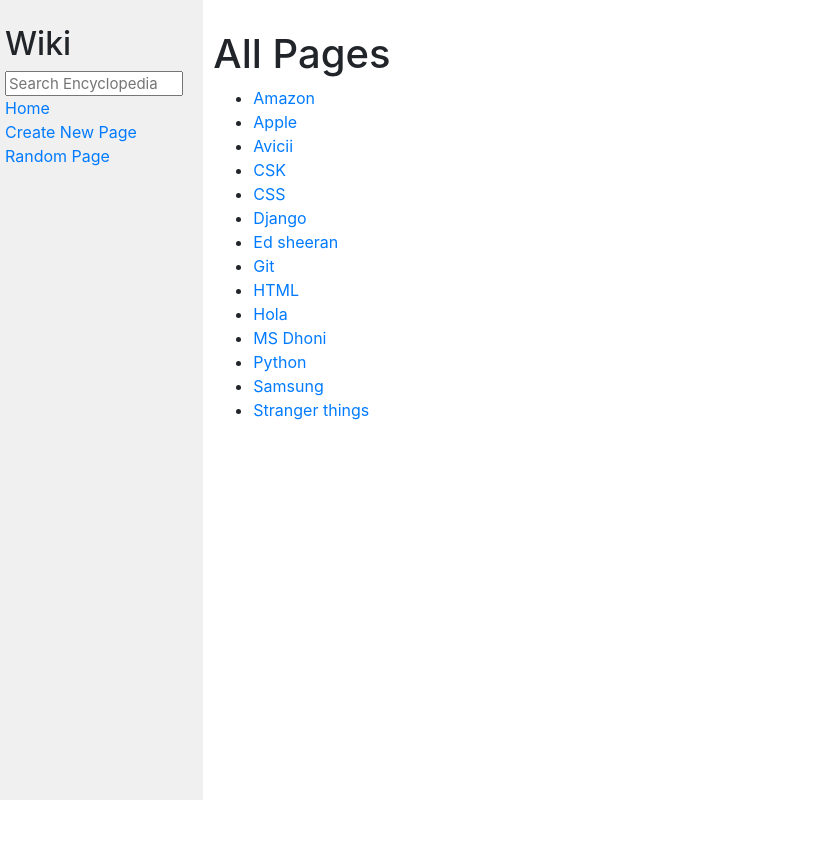
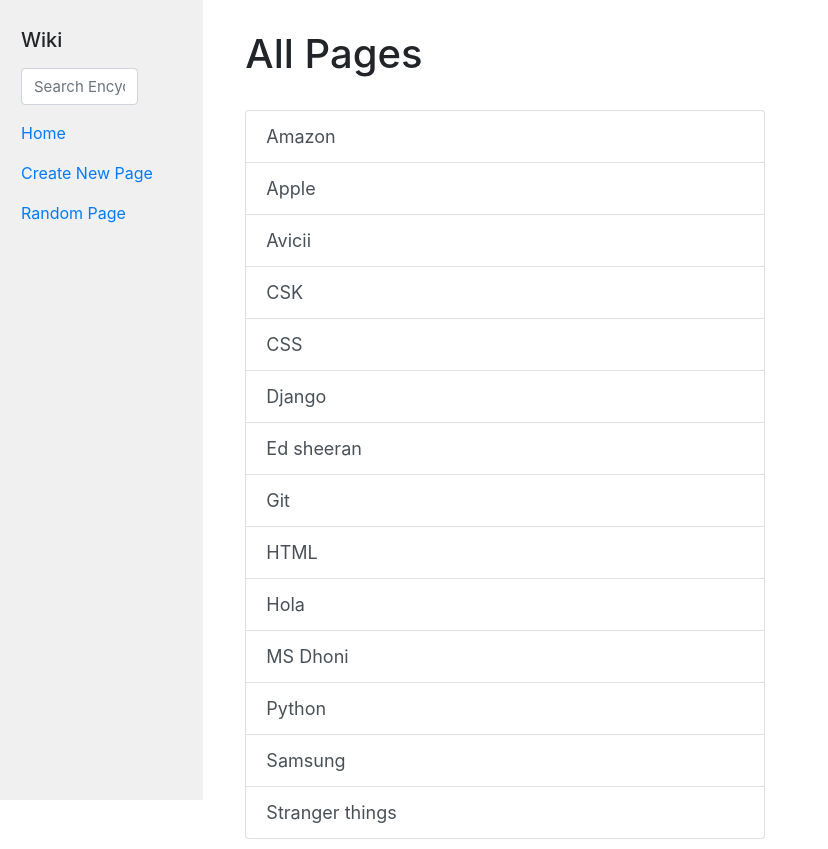
Before and after one commit to aviiciii/wikipedia, a Django app: page / in a window 1280 px wide. Shown: the whole page, without its empty margins (0-828 px from the left). Before the commit the page ends 800 px from the top, so only its background shows below. Run offline with Django 3.2, Linux system fonts and the light colour scheme; parts of the project's set-up code (start-up, migrations or seed data) failed here and were passed over; some libraries are stand-ins or nearby versions.

Commit message:
styled nav and index

```diff
--- a/encyclopedia/static/encyclopedia/styles.css
+++ b/encyclopedia/static/encyclopedia/styles.css
@@ -32,7 +32,7 @@
 }
 
 .search {
-    width: 100%;
+    width: 80%;
     font-size: 15px;
     line-height: 15px;
 }
@@ -46,3 +46,17 @@
 .sidebar h2 {
     margin-top: 5px;
 }
+
+.body_spacing {
+    padding-left: 4vh;
+}
+
+.list-group-item{
+    font-size: large;
+    width: 50%;
+}
+
+.nav-link a:hover{
+    font-style: normal;
+    text-decoration: none;
+}
--- a/encyclopedia/templates/encyclopedia/index.html
+++ b/encyclopedia/templates/encyclopedia/index.html
@@ -7,9 +7,11 @@
 {% block body %}
     <h1>All Pages</h1>
 
-    <ul>
+    <br>
+
+    <ul class="list-group">
         {% for entry in entries %}
-            <li><a href='{% url 'encyclopedia:article' name=entry %}'>{{ entry }}</a></li>
+            <a class="list-group-item list-group-item-action" href='{% url 'encyclopedia:article' name=entry %}'>{{ entry }}</a>
         {% endfor %}
     </ul>
 
--- a/encyclopedia/templates/encyclopedia/layout.html
+++ b/encyclopedia/templates/encyclopedia/layout.html
@@ -15,18 +15,24 @@
     <body>
         <div class="row">
             <div class="sidebar col-lg-2 col-md-3">
-                <h2>Wiki</h2>
+                <span class = 'navbar-brand mb-0 h1 nav-link'>Wiki</span>
+                <br>
+
                 <form action='{% url 'encyclopedia:search' %}' method = 'POST'>
                     {% csrf_token %}
-                    <input class="search" type="text" name="q" placeholder="Search Encyclopedia">
+                    <div class ="nav-link">
+                        <input class="search form-control" type="text" name="q" placeholder="Search Encyclopedia">
+                    </div>
                 </form>
-                <div>
+
+
+                <div class ="nav-link">
                     <a href="{% url 'encyclopedia:index' %}">Home</a>
                 </div>
-                <div>
+                <div class ="nav-link">
                     <a href="{% url 'encyclopedia:newpage' %}">Create New Page</a>
                 </div>
-                <div>
+                <div class ="nav-link">
                     <a href="{% url 'encyclopedia:random' %}">Random Page</a>
                 </div>
 
@@ -35,14 +41,15 @@
 
             </div>
             <div class="main col-lg-10 col-md-9">
+                <div class="body_spacing">
 
-                {% for message in messages %}
-                    {{message}}
-                {% endfor %}
+                    {% for message in messages %}
+                        {{message}}
+                    {% endfor %}
 
-                {% block body %}
-                {% endblock %}
-
+                    {% block body %}
+                    {% endblock %}
+                </div>
             </div>
         </div>
 
```
